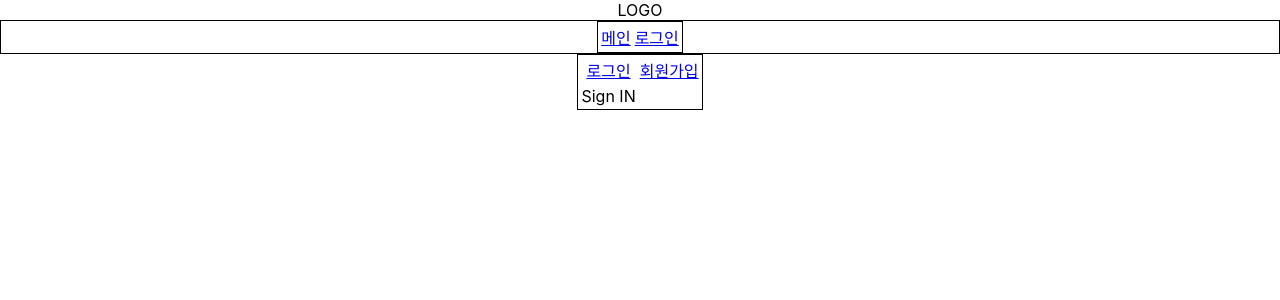
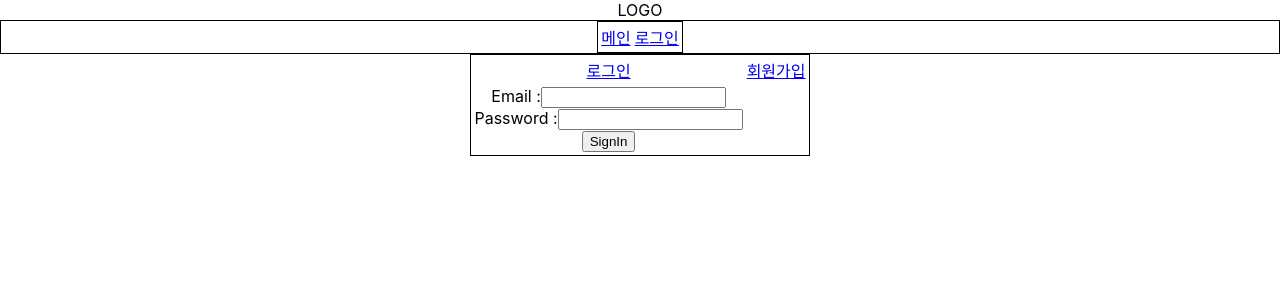
Before and after one commit to dbswnschl/CoinSimulator_react, a React (Create React App) app: page / in a window 1280 px wide. Both pictures are taken after a click on the link "로그인". Shown: the top 300 px of the page. Built offline with nearby package versions, Linux system fonts and the light colour scheme.

Commit message:
SignUp, SignIn Page Layout

```diff
--- a/src/signin.jsx
+++ b/src/signin.jsx
@@ -3,9 +3,16 @@ import React, { Component } from 'react';
 class SignIn extends Component {
     render(){
         return (
-            <div>
-                Sign IN
-            </div>
+        <form onSubmit={this.handleSubmit}>
+            Email :
+      <input type="email" />
+            <br />
+            Password :
+                <input type="password" />
+            <br />
+
+            <input type="submit" value="SignIn" />
+        </form>
         );
     }
 }
--- a/src/signup.jsx
+++ b/src/signup.jsx
@@ -1,11 +1,19 @@
 import React, { Component } from 'react';
 
 class SignUp extends Component {
-    render(){
+    render() {
         return (
-            <div>
-                Sign up
-            </div>
+            <form onSubmit={this.handleSubmit}>
+                Email :
+          <input type="email" />
+                <br />
+                Password :
+                    <input type="password" />
+                <br />
+                Password Confirm : <input type="password" />
+                <br />
+                <input type="submit" value="SignUp" />
+            </form>
         );
     }
 }
```
